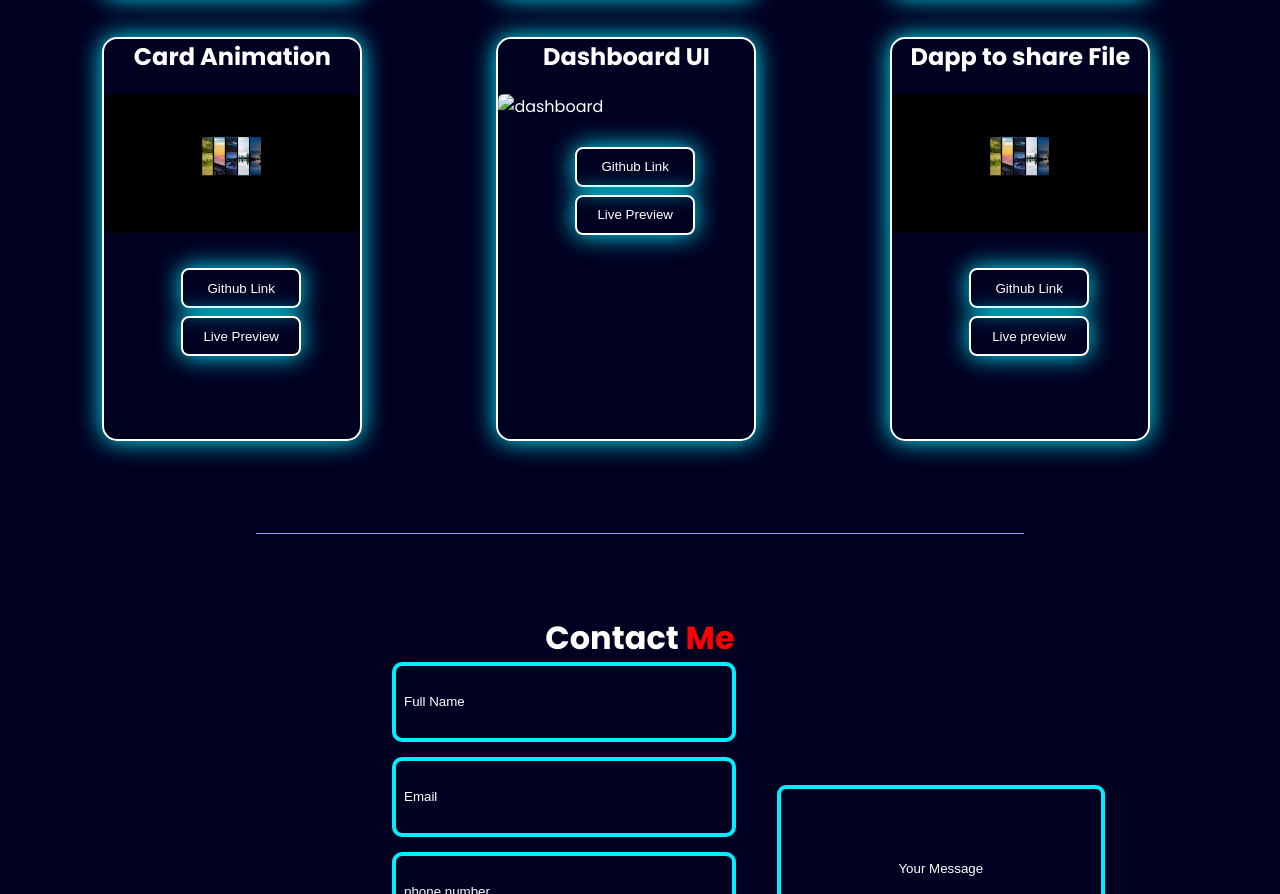
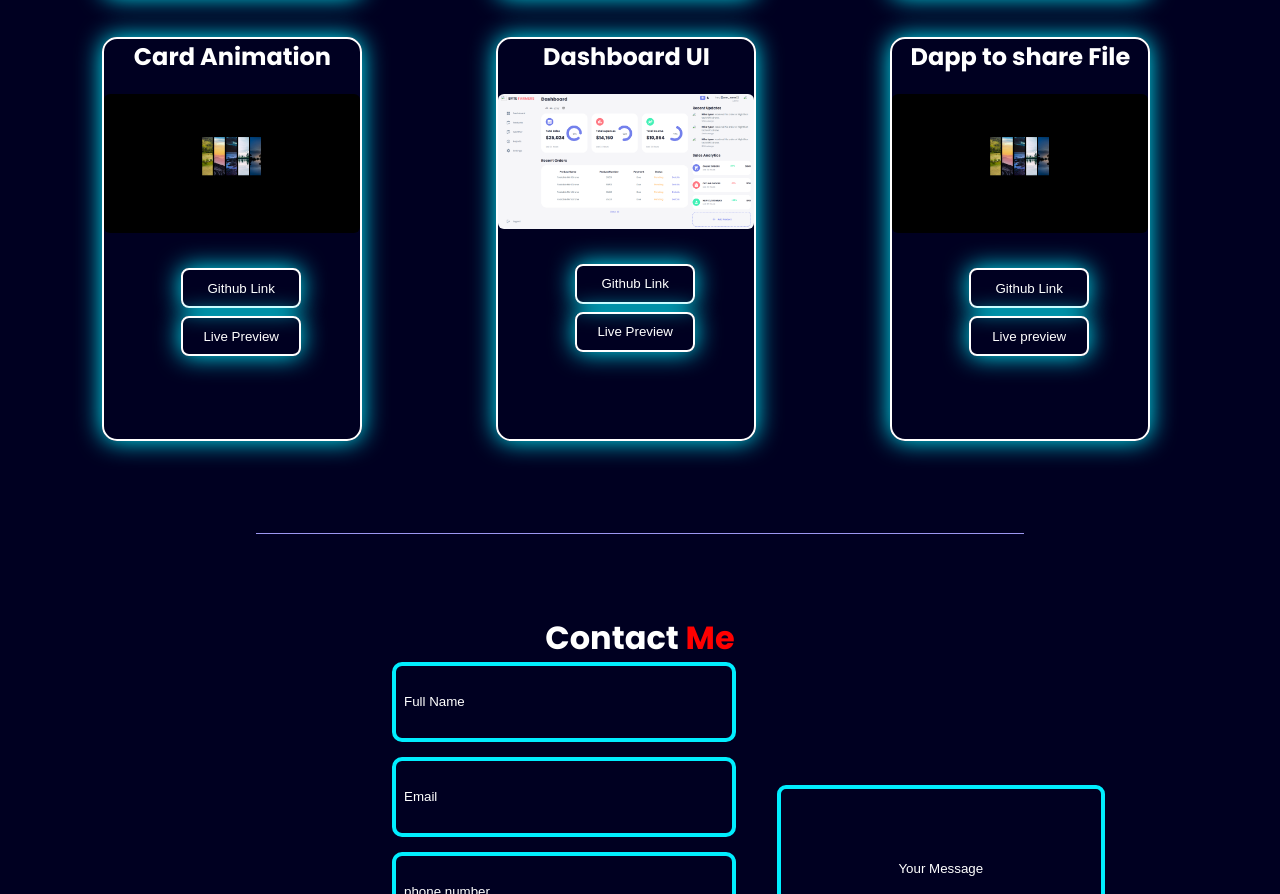
Before and after one commit to Shubh1127/shubham, a plain HTML site: page index.html in a window 1280 px wide. Shown: the part 2952-3846 px from the top of the page. Drawn offline with nearby package versions, Linux system fonts and the light colour scheme.

Commit message:
Update index.html

```diff
--- a/index.html
+++ b/index.html
@@ -189,7 +189,7 @@
                 </div>
                 <div class="p1">
                     <h1>Dashboard UI</h1>
-                    <img src="DASHBOARD/dasboard ui.png" alt="dashboard">
+                    <img src="dasboard ui.png" alt="dashboard">
                     <button class="btnn"><a href="https://github.com/Shubh1127/Dashboard-UI">Github Link</a></button>
                     <button class="btnn"><a href="/Webdev/DASHBOARD/dashboard.html">Live Preview</a></button>
                 </div>
```
